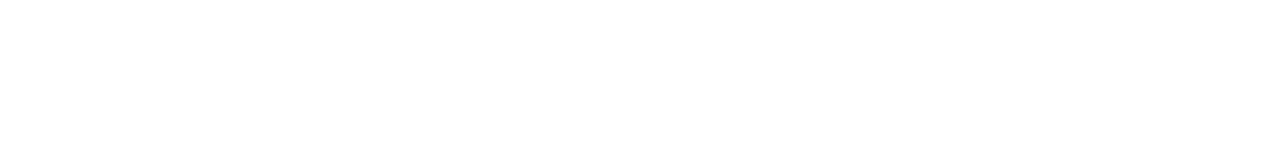
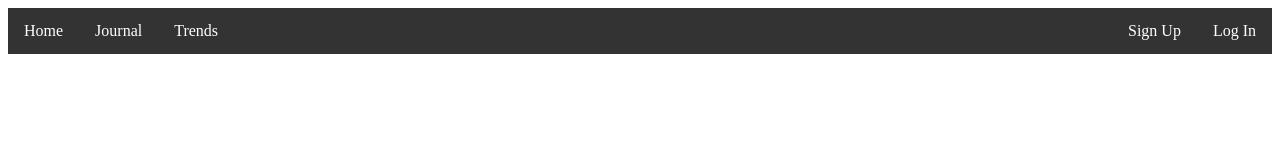
Before and after one commit to Oldhoon/nwhacks, a plain HTML site: page entry.html in a window 1280 px wide. Drawn offline with Linux system fonts and the light colour scheme.

Commit message:
Co-authored-by: jackywangg <jackywangg@users.noreply.github.com> Co-authored-by: Young <kimyoh123@gmail.com>

```diff
--- a/entry.html
+++ b/entry.html
@@ -4,8 +4,18 @@
     <meta charset="UTF-8">
     <meta name="viewport" content="width=device-width, initial-scale=1.0">
     <title>Document</title>
+    <link href="style.css" rel="stylesheet" type="text/css" />
 </head>
 <body>
+    <div>
+        <ul>
+            <li> <a href="" >Home</a></li>
+            <li> <a href="" >Journal</a></li>
+            <li> <a href="" >Trends</a></li>
+            <li class="signup"> <a href="" >Log In</a></li>
+            <li class="login"> <a href="" >Sign Up</a></li>
 
+        </ul>
+    </div>
 </body>
 </html>
--- /dev/null
+++ b/style.css
@@ -0,0 +1,30 @@
+ul {
+    list-style-type: none;
+    margin: 0;
+    padding: 0;
+    overflow: hidden;
+    background-color: #333;
+  }
+
+.signup {
+    float: right
+}
+.login {
+    float: right
+}
+  li {
+    float: left;
+  }
+
+  li a {
+    display: block;
+    color: white;
+    text-align: center;
+    padding: 14px 16px;
+    text-decoration: none;
+  }
+
+  /* Change the link color to #111 (black) on hover */
+  li a:hover {
+    background-color: #111;
+  }
```
Also changed, not shown: login.html (added), signup.html (added).
